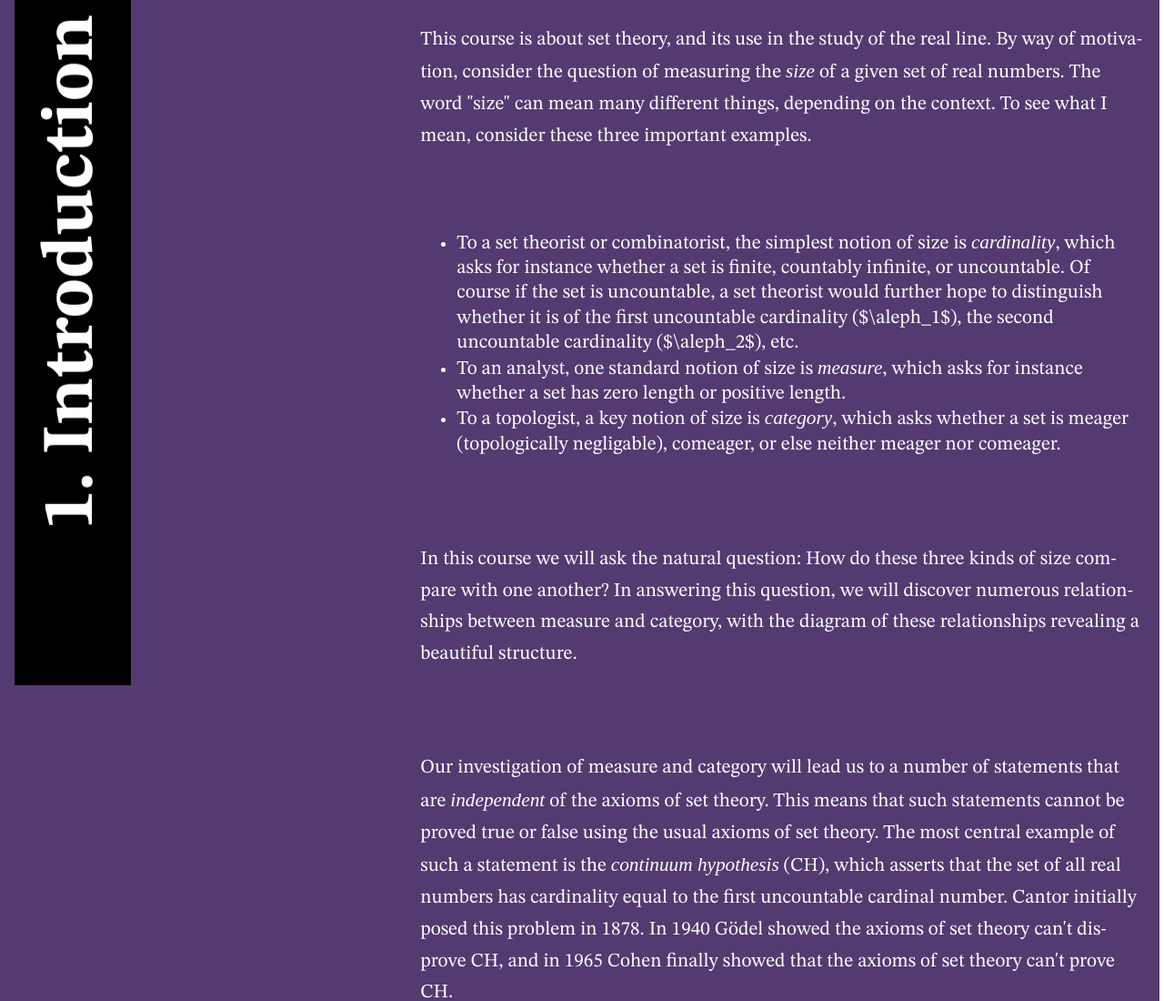
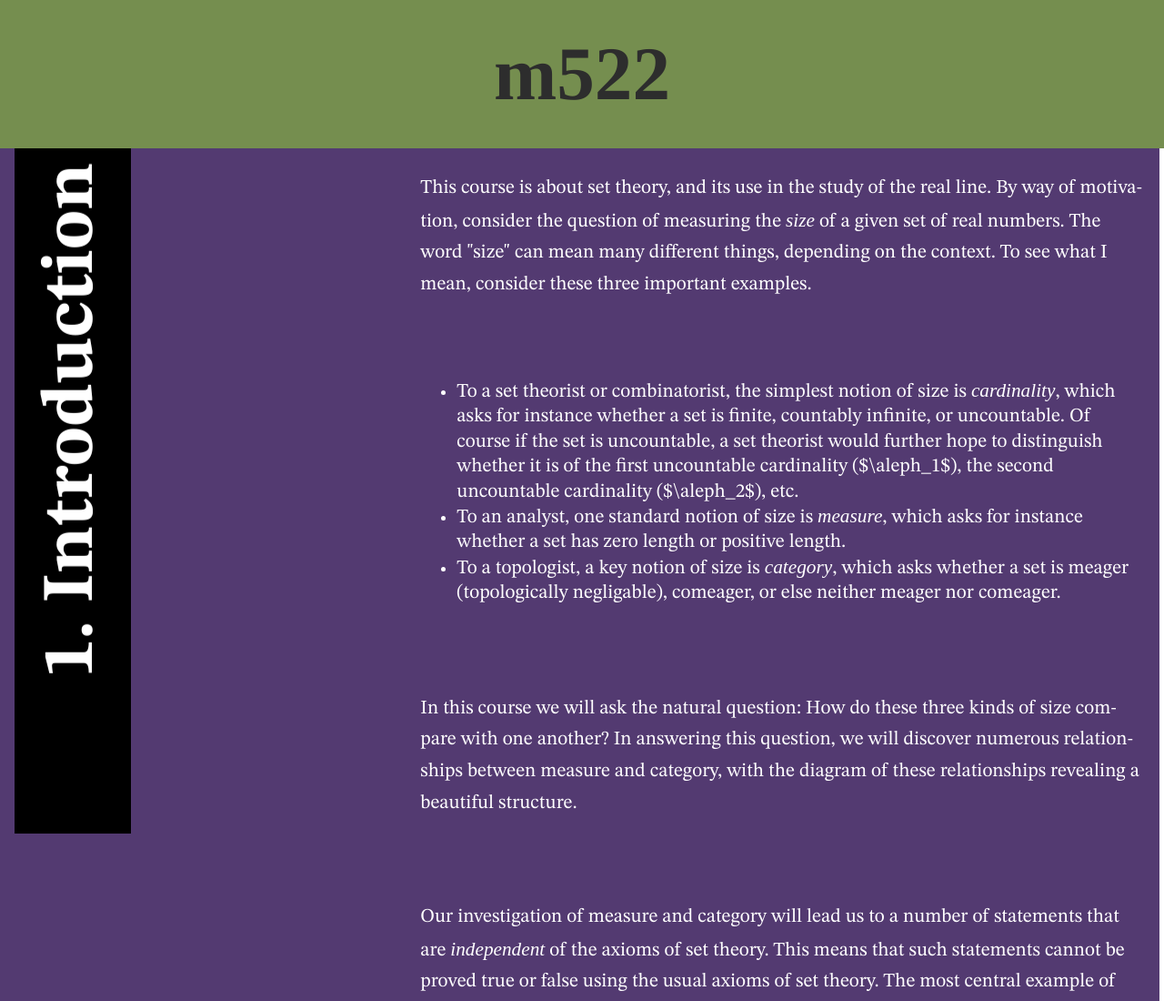
Before and after one commit to pkra/laml-wc, a website: page m522.html in a window 1280 px wide. Shown: the top 1100 px of the page at 91% size. Drawn offline with Linux system fonts and the light colour scheme; a script that the page names is missing; a web font is replaced by a local one.

Commit message:
fix: add h1
Just for good measure.

```diff
--- a/elements.css
+++ b/elements.css
@@ -208,6 +208,16 @@ proof-label::after {
     grid-column: 1/2;
   }
 
+  h1 {
+    font-size: 5.2rem;
+    width: 100%;
+    text-align: center;
+    text-wrap: pretty;
+    background-color: var(--color-mossGreen);
+    margin: 0rem;
+    padding: 1rem;
+    font-weight: bold;
+  }
   h- {
     background-color: #000;
     color: white;
--- a/m522.html
+++ b/m522.html
@@ -96,6 +96,7 @@
     </eqn->
   </preamble->
 
+  <h1>m522</h1>
   <chapter->
     <h->Introduction</h->
 
```
